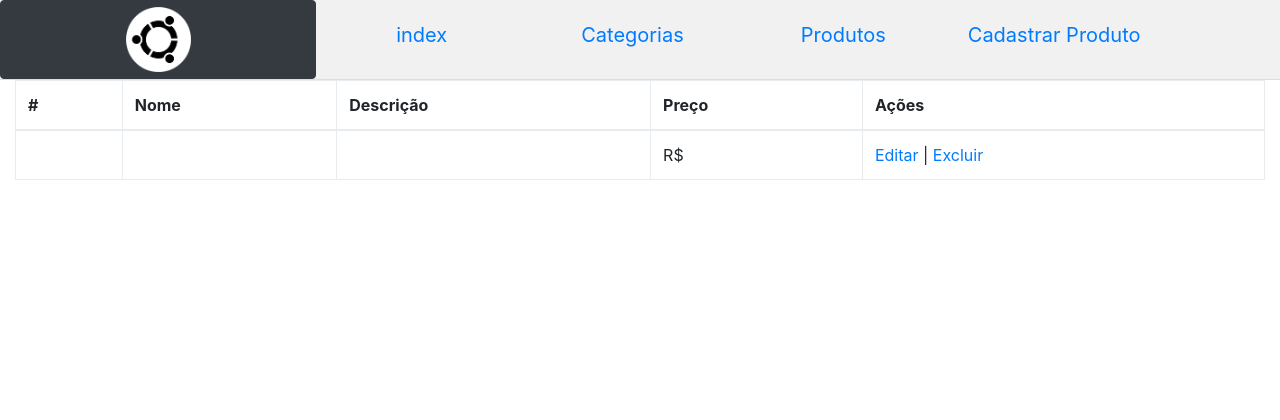
After one commit to HenriqueHartmann/Exercicio-3info1, a PHP site: template exercicio 3info1/app/view/produto/show.php in a window 1280 px wide. The commit adds this page. Shown: the top 420 px of the page. Run offline with PHP 8.4, Linux system fonts and the light colour scheme; the template is opened without the code that fills it, so the values that code supplies are empty.

Commit message:
Add files via upload

```diff
--- a/exercicio 3info1/app/controllers/editar-categoria.php
+++ b/exercicio 3info1/app/controllers/editar-categoria.php
@@ -11,6 +11,8 @@ require_once "../view/template/cabecalho.php";
 $codigo = $_GET['codigo'];
 echo " esse é o id: $codigo\n";
 ?>
+</ul>
+</div>
 <br>
 <br>
 <div class="row">
@@ -23,14 +25,14 @@ echo " esse é o id: $codigo\n";
         <div class="control-group">
             <label class="col-xs-12 col-sm-6 col-md-4 col-lg-4 control-label" for="categoria">Categoria:</label>
             <div class="control">
-            <input id="categoria" maxlength="60" name="titulo" type="text" class="form-control input-large" value="<?=$_GET['nome'];?>">
+            <input id="categoria" maxlength="60" name="titulo" type="text" class="form-control input-large" value="<?=$categorias->getNome();?>">
             </div>
         </div>
 
     <div class="control-group">
         <label class="col-xs-12 col-sm-6 col-md-4 col-lg-4 control-label" for="descricao">Descrição</label>
         <div class="control">
-        <input id="descricao" maxlength="255" name="descricao" type="text" class="form-control input-large" value="<?=$_GET['descricao'];?>">
+        <input id="descricao" maxlength="255" name="descricao" type="text" class="form-control input-large" value="<?=$categorias->getDescricao();?>">
         </div>
     </div>
     <br>
--- a/exercicio 3info1/app/models/DBConnection.php
+++ b/exercicio 3info1/app/models/DBConnection.php
@@ -2,7 +2,7 @@
 
 class DBConnection {
 const HOST      = "localhost";
-const NOMEBANCO = "3INFO1";
+const NOMEBANCO = "3info1";
 const USUARIO   = "root";
 const SENHA     = "root";
 //!!!Substitua daqui para baixo
--- a/exercicio 3info1/app/models/ProdutoCrud.php
+++ b/exercicio 3info1/app/models/ProdutoCrud.php
@@ -24,7 +24,6 @@ class ProdutoCrud
         $resultado = $this->conexao->query($sql);
         $produto = $resultado->fetch(PDO::FETCH_ASSOC);
         $objpro = new Produto($produto['id_produto'], $produto['nome_produto'], $produto['descricao_produto'], $produto['foto_produto'], $produto['preco_produto'], $produto['id_categoria']);
-        var_dump($objpro);
         return $objpro;
     }
 
--- a/exercicio 3info1/app/view/categoria/index.php
+++ b/exercicio 3info1/app/view/categoria/index.php
@@ -1,3 +1,6 @@
+<a class="col-xs- col-sm-2 col-md-2 col-lg-2 link" id="spot" href="cadastrar-categoria.php"><li>Cadastrar Categoria</li></a>
+</ul>
+</div>
 <table class="table table-bordered table-responsive-xl">
     <thead>
     <tr>
@@ -14,10 +17,9 @@
             <th scope="row"><?= $categoria->getId() ?></th>
             <td><a href="categoria.php?action=show&catnome=<?=$categoria->getNome()?>&codigo=<?=$categoria->getId() ?>"><?=$categoria->getNome() ?></a></td>
             <td><?=$categoria->getDescricao() ?></td>
-            <td><a href="editar-produto.php?action=editar&codigo=<?=$categoria->getId();?>&nome=<?=$categoria->getNome();?>&descricao=<?=$categoria->getDescricao();?>">Editar</a> | <a href="controleAcao.php?action=excluir&codigo=<?=$categoria->getId();?>">Excluir</a></td>
+            <td><a href="categoria.php?action=editcat&codigo=<?=$categoria->getId();?>">Editar</a> | <a href="controleAcao.php?action=excluir&codigo=<?=$categoria->getId();?>">Excluir</a></td>
         </tr>
     <?php endforeach ?>
-
     </tbody>
 </table>
 <br>
--- /dev/null
+++ b/exercicio 3info1/app/view/produto/show.php
@@ -0,0 +1,27 @@
+<a class="col-xs- col-sm-2 col-md-2 col-lg-2 link" id="spot" href="cadastrar-produto.php"><li>Cadastrar Produto</li></a>
+</ul>
+</div>
+<table class="table table-bordered table-responsive-xl">
+    <thead>
+    <tr>
+        <th>#</th>
+        <th>Nome</th>
+        <th>Descrição</th>
+        <th>Preço</th>
+        <th>Ações</th>
+
+    </tr>
+    </thead>
+    <tbody>
+        <tr>
+            <td scope="row"><?= $produtos->getId()?></td>
+            <td><?=$produtos->getNome();?></td>
+            <td><?=$produtos->getDescricao() ?></td>
+            <td>R$ <?=$produtos->getPreco() ?></td>
+            <td><a href="editar-produto.php?action=editar&codigo=<?=$produtos->getId();?>&nome=<?=$produto->getNome();?>&descricao=<?=$produto->getDescricao();?>">Editar</a> | <a href="controleAcao.php?action=excluir&codigo=<?=$produto->getId();?>">Excluir</a></td>
+        </tr>
+    </tbody>
+</table>
+<br>
+<br>
+<br>
--- a/exercicio 3info1/app/view/template/cabecalho.php
+++ b/exercicio 3info1/app/view/template/cabecalho.php
@@ -24,8 +24,5 @@ session_start();
         <ul class="nav nav-tabs container-fluid">
             <li class="btn btn-dark col-xs-12 col-sm-3 col-md-3 col-lg-3"><img alt="Brand" src="../../assets/images/logo4.png" width="65"></li>
             <a class="col-xs-12 col-sm-2 col-md-2 col-lg-2 link" id="spot" href="../../index.php"><li>index</li></a>
-            <a class="col-xs-12 col-sm-2 col-md-2 col-lg-2 link" id="spot" href="categoria.php"><li>Admin</li></a>
-            <a class="col-xs- col-sm-2 col-md-2 col-lg-2 link" id="spot" href="cadastrar-categoria.php"><li>Cadastrar Categoria</li></a>
-            <a class="col-xs- col-sm-2 col-md-2 col-lg-2 link" id="spot" href="cadastrar-produto.php"><li>Cadastrar Produto</li></a>
-        </ul>
-    </div>
+            <a class="col-xs- col-sm-2 col-md-2 col-lg-2 link" id="spot" href="categoria.php?action=index"><li>Categorias</li></a>
+            <a class="col-xs- col-sm-2 col-md-2 col-lg-2 link" id="spot" href="categoria.php?action=prod"><li>Produtos</li></a>
```
Also changed, not shown: exercicio 3info1/app/controllers/categoria.php (+31 -0 lines), exercicio 3info1/app/controllers/editar-produto.php (+15 -18 lines), exercicio 3info1/app/view/produto/index.php (+5 -3 lines), exercicio 3info1/assets/images/jaca.jpg (added), exercicio 3info1/assets/images/james.png (added), exercicio 3info1/assets/images/jw.jpeg (added).
